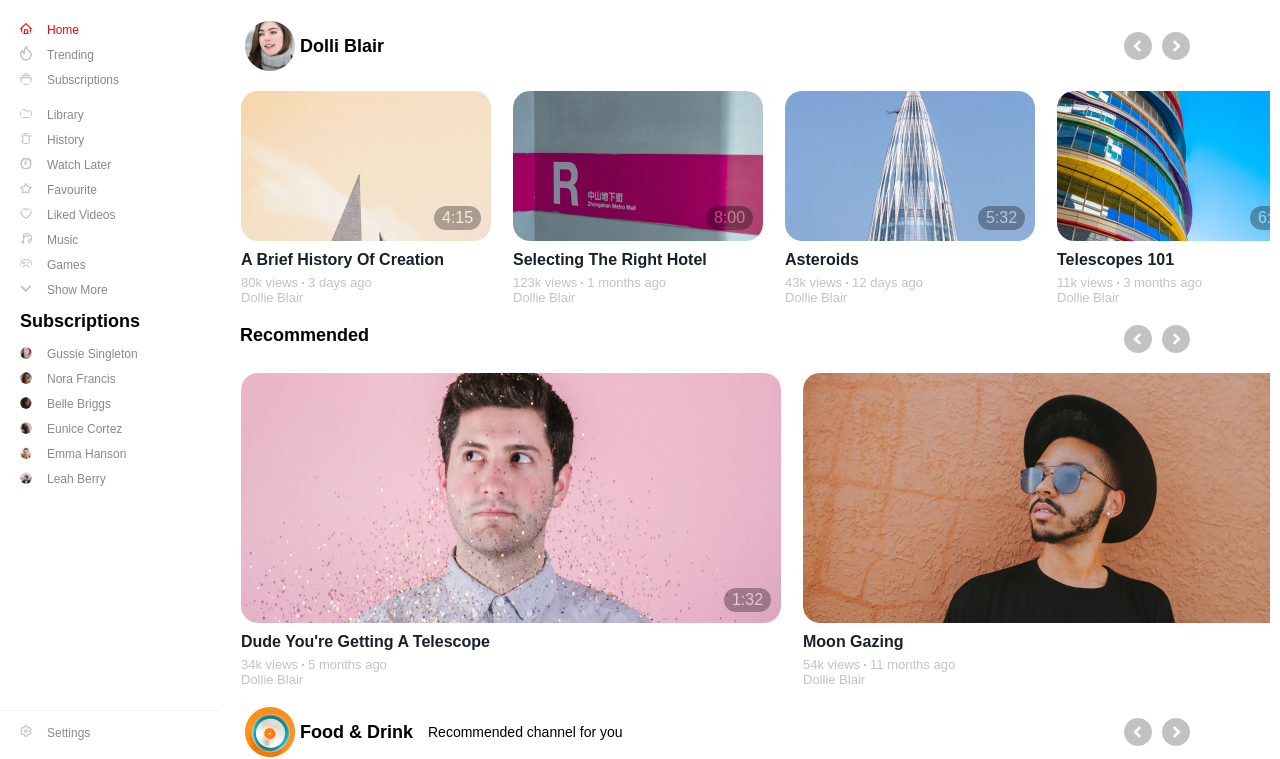
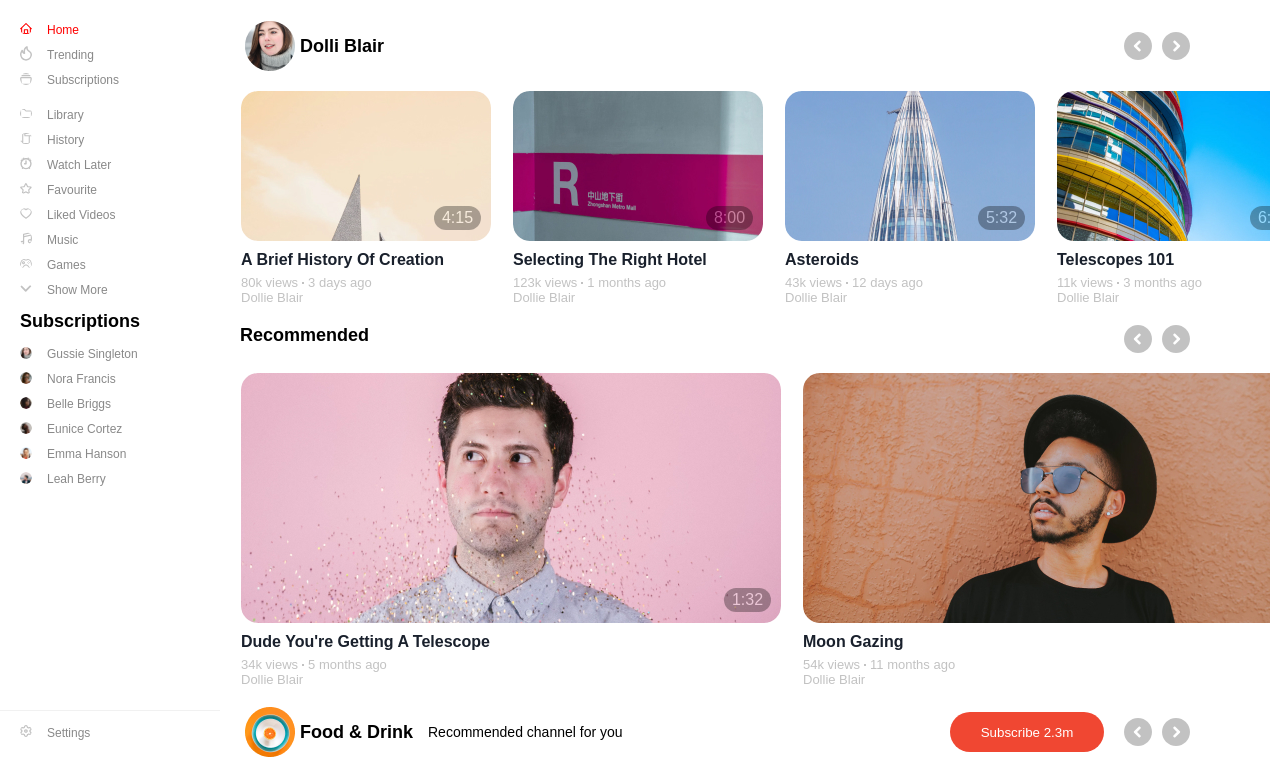
Before and after one commit to Abdulqudus001/youtube_redesign, a website: page app/index.html in a window 1280 px wide. Shown: the part 49-808 px from the top of the page. Drawn offline with nearby package versions, Linux system fonts and the light colour scheme; a web font is replaced by a local one.

Commit message:
Added subscribe button

```diff
--- a/app/index.html
+++ b/app/index.html
@@ -306,6 +306,7 @@
         <p class="hint tag-name">Recommended channel for you</p>
       </div>
       <div class="controls">
+        <button>Subscribe 2.3m</button>
         <img onclick="moveLeft('#food')" class="left" src="./assets/icons/Left.svg" alt="Scroll Left">
         <img onclick="moveRight('#food')" class="right" src="./assets/icons/Right.svg" alt="Scroll Right">
       </div>
--- a/app/scss/home.scss
+++ b/app/scss/home.scss
@@ -278,6 +278,16 @@ p {
     img {
       margin: 0 5px;
     }
+    button {
+      width: 154px;
+      height: 40px;
+      background: #f04732;
+      border-radius: 20px;
+      outline: none;
+      border: none;
+      color: #fff;
+      margin-right: 15px;
+    }
   }
 
   .hint {
```
Also changed, not shown: app/css/home.css.
